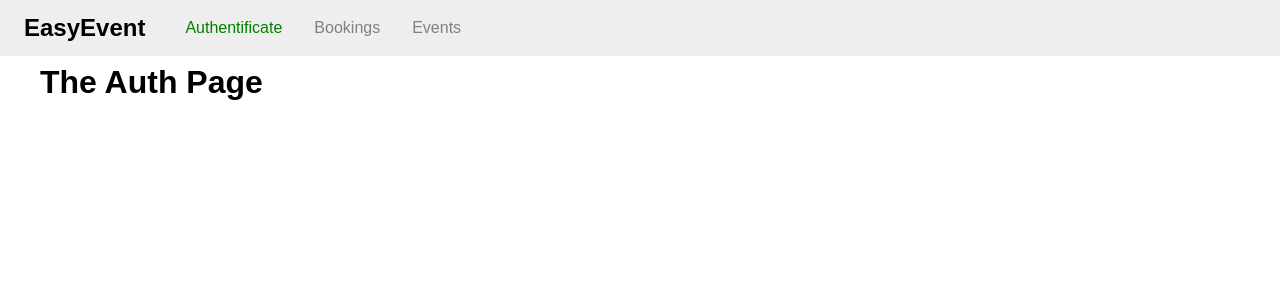
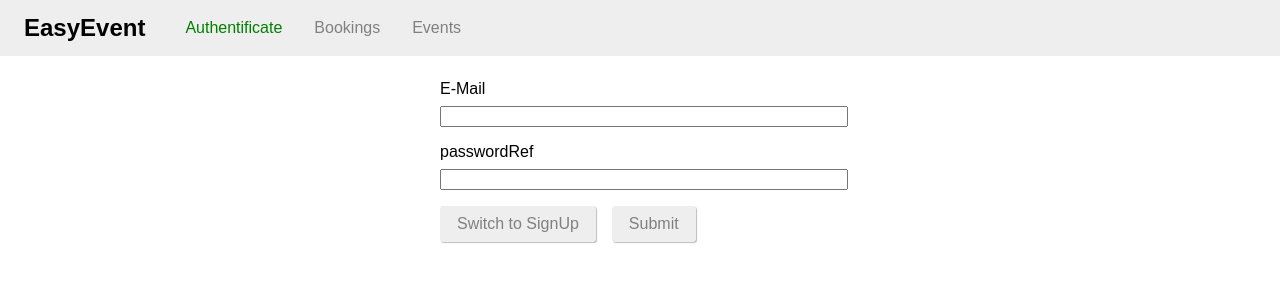
Before and after one commit to pg-bdlcm/tuto.graphql-mongodb-react, a React (Create React App) app in the folder frontend/: page /auth in a window 1280 px wide. Shown: the top 300 px of the page. Built offline with nearby package versions, Linux system fonts and the light colour scheme.

Commit message:
FEAT : Video 13 done
React: Auth page

```diff
--- /dev/null
+++ b/frontend/src/pages/Auth.css
@@ -0,0 +1,37 @@
+.auth-form {
+    width: 25rem;
+    max-width: 80%;
+    margin: 5rem auto;
+}
+
+.form-control label,
+.form-control input {
+width: 100%;
+display: block;
+}
+
+.form-control label {
+    margin-bottom: 0.5rem;
+}
+
+.form-control {
+    margin-bottom: 1rem;
+}
+
+.form-actions button {
+    background: #eeeeee;
+    font: inherit;
+    border: 1px solid #eeeeee;
+    border-radius: 3px;
+    padding: 0.5rem 1rem;
+    margin-right: 1rem;
+    box-shadow: 1px 1px 1px rgba(0, 0, 0, 0.26);
+    color: gray;
+    cursor: pointer;
+}
+
+.form-actions button:hover,
+.form-actions button:active {
+    color: green;
+    box-shadow: 2px 2px 2px rgba(0, 0, 0, 0.26);
+}
--- a/frontend/src/pages/Auth.js
+++ b/frontend/src/pages/Auth.js
@@ -1,7 +1,84 @@
-import React from "react";
+import React, { useState } from "react";
+
+import "./Auth.css";
 
 function AuthPage() {
-	return <h1>The Auth Page</h1>;
+	const [isLogin, setisLogin] = useState(true);
+
+	const emailRef = React.createRef();
+	const passwordRef = React.createRef();
+
+	const submitHandler = event => {
+		event.preventDefault();
+
+		const email = emailRef.current.value;
+		const password = passwordRef.current.value;
+
+		if (email.trim().length === 0 || password.trim().length === 0) return;
+
+		/**  */
+		let requestBody = {
+			query: `
+            query {
+                login(email: "${email}", password: "${password}"){
+                    userId
+                    token
+                    tokenExpiration
+                }
+            }
+            `
+		};
+
+		if (!isLogin)
+			requestBody = {
+				query: `
+            mutation{
+                createUser(userInput: {
+                    email: "${email}"
+                    password: "${password}"
+                }){
+                    _id
+                    email
+                }
+            }
+            `
+			};
+
+		fetch("http://localhost:4000/graphql", {
+			method: "POST",
+			body: JSON.stringify(requestBody),
+			headers: {
+				"Content-Type": "application/json"
+			}
+		})
+			.then(response => {
+				if (response.status !== 200 && response.status !== 201)
+					throw new Error("Failed");
+
+				return response.json();
+			})
+			.then(data => console.log(data))
+			.catch(err => console.log(err));
+	};
+
+	return (
+		<form className="auth-form" onSubmit={submitHandler}>
+			<div className="form-control">
+				<label htmlFor="emailRef">E-Mail</label>
+				<input type="email" id="emailRef" ref={emailRef}></input>
+			</div>
+			<div className="form-control">
+				<label htmlFor="passwordRef">passwordRef</label>
+				<input type="password" id="passwordRef" ref={passwordRef}></input>
+			</div>
+			<div className="form-actions">
+				<button type="button" onClick={() => setisLogin(!isLogin)}>
+					Switch to {isLogin ? "SignUp" : "Login"}
+				</button>
+				<button type="submit">Submit</button>
+			</div>
+		</form>
+	);
 }
 
 export default AuthPage;
```
Also changed, not shown: 1 other file (tests, documents, lock files or other folders).
